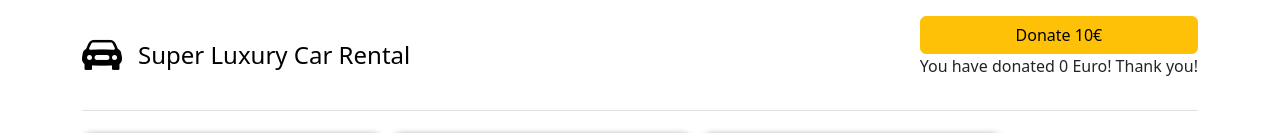
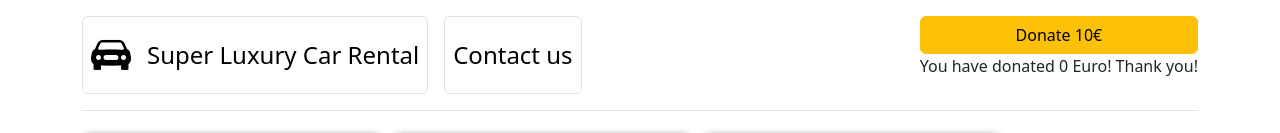
Before and after one commit to JFZelenak/CFV-d22-CarRental, an Angular app: page / in a window 1280 px wide. Shown: the top 133 px of the page. Built offline with nearby package versions, Linux system fonts and the light colour scheme.

Commit message:
add changes

```diff
--- a/src/app/navbar/navbar.component.html
+++ b/src/app/navbar/navbar.component.html
@@ -1,14 +1,23 @@
 <div class="container">
     <header class="d-flex justify-content-between py-3 mb-4 border-bottom">
-      <a href="/" class="d-flex align-items-center mb-3 mb-md-0 me-md-auto link-body-emphasis text-decoration-none">
-        <i class="bi bi-car-front-fill fs-1 me-3"></i>
-        <span class="fs-4">Super Luxury Car Rental</span>
-      </a>
+      <div class="d-flex">
+        <a routerLink="" class="d-flex align-items-center link-body-emphasis text-decoration-none border rounded px-2 me-3">
+          <i class="bi bi-car-front-fill fs-1 me-3"></i>
+          <span class="fs-4">Super Luxury Car Rental</span>
+        </a>
+        <a routerLink="contact" class="d-flex fs-4 link-body-emphasis text-decoration-none align-items-center border rounded px-2">Contact us</a>
+      </div>
+
+      <div>
+        <div *ngIf="count >= 200">
+          <p class="h1">VIP</p>
+        </div>
+      </div>
 
       <div class="d-flex flex-column">
         <button class="btn btn-warning" (click)="countClick()">Donate 10€</button>
         <p>You have donated {{ count }} Euro! Thank you!</p>
+      </div>
 
-      </div>
     </header>
   </div>
```
